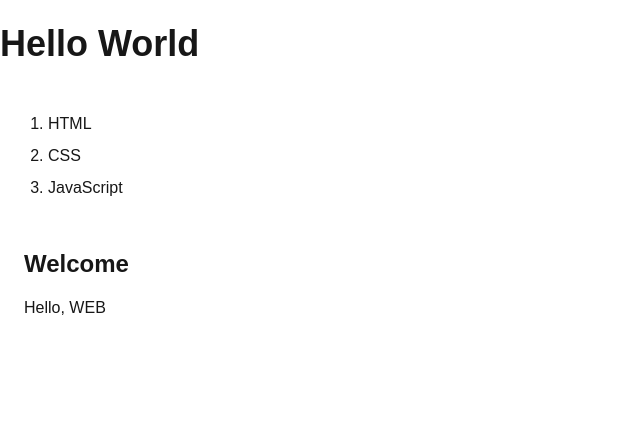
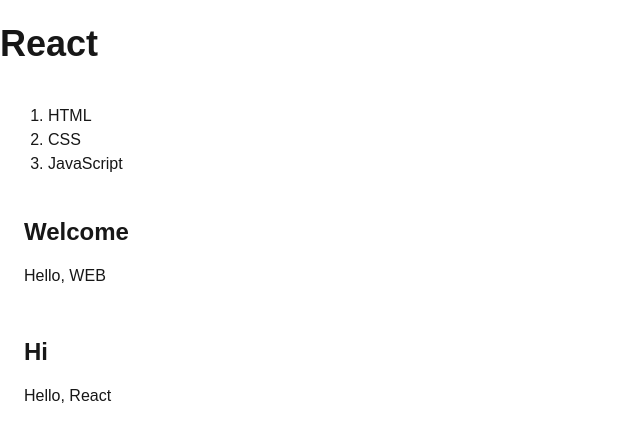
Before and after one commit to minus43/my-next-practice, a Next.js app: page / in a window 1280 px wide. Shown: the top 442 px of the page, without its empty margins (0-640 px from the left). Built offline with nearby package versions, Linux system fonts and the light colour scheme.

Commit message:
1-05 프롭스

```diff
--- a/src/app/page.tsx
+++ b/src/app/page.tsx
@@ -1,32 +1,43 @@
 import style from "./style";
+const topics = [
+  { id: 1, title: "HTML", body: "HTML is a markup language" },
+  { id: 2, title: "CSS", body: "CSS is a style sheet language" },
+  { id: 3, title: "JavaScript", body: "JavaScript is a scripting language" },
+];
 
-function Header() {
+
+function Header(props: { title: string }) {
   return (
     <header className={style.header}>
-      <h1 className={style.h1}>Hello World</h1>
+      <h1 className={style.h1}>{props.title}</h1>
     </header>
   );
 }
 
-function Nav() {
+function Nav(props: { topics: { id: number, title: string, body: string }[] }) {
+  const list = []
+  for (let i = 0; i < props.topics.length; i++) {
+    let t = props.topics[i]
+    list.push(<li key={t.id}>
+      <a href={`/read/${t.id}`}>{t.title}</a>
+    </li>)
+  }
   return (
     <nav className={style.nav}>
       <ul className={style.ul}>
         <ol className={style.ol}>
-          <li className={style.li}><a href="/read/1">HTML</a></li>
-          <li className={style.li}><a href="/read/2">CSS</a></li>
-          <li className={style.li}><a href="/read/3">JavaScript</a></li>
+          {list}
         </ol>
       </ul>
     </nav>
   );
 }
 
-function Article() {
+function Article(props: { title: string, body: string }) {
   return (
     <article className={style.article}>
-      <h2 className={style.h2}>Welcome</h2>
-      Hello, WEB
+      <h2 className={style.h2}>{props.title}</h2>
+      {props.body}
     </article>
   );
 }
@@ -34,9 +45,10 @@
 export default function Home() {
   return (
     <div className={style.div}>
-      <Header />
-      <Nav />
-      <Article />
+      <Header title="React" />
+      <Nav topics={topics} />
+      <Article title="Welcome" body="Hello, WEB" />
+      <Article title="Hi" body="Hello, React" />
     </div>
   );
 }
```
